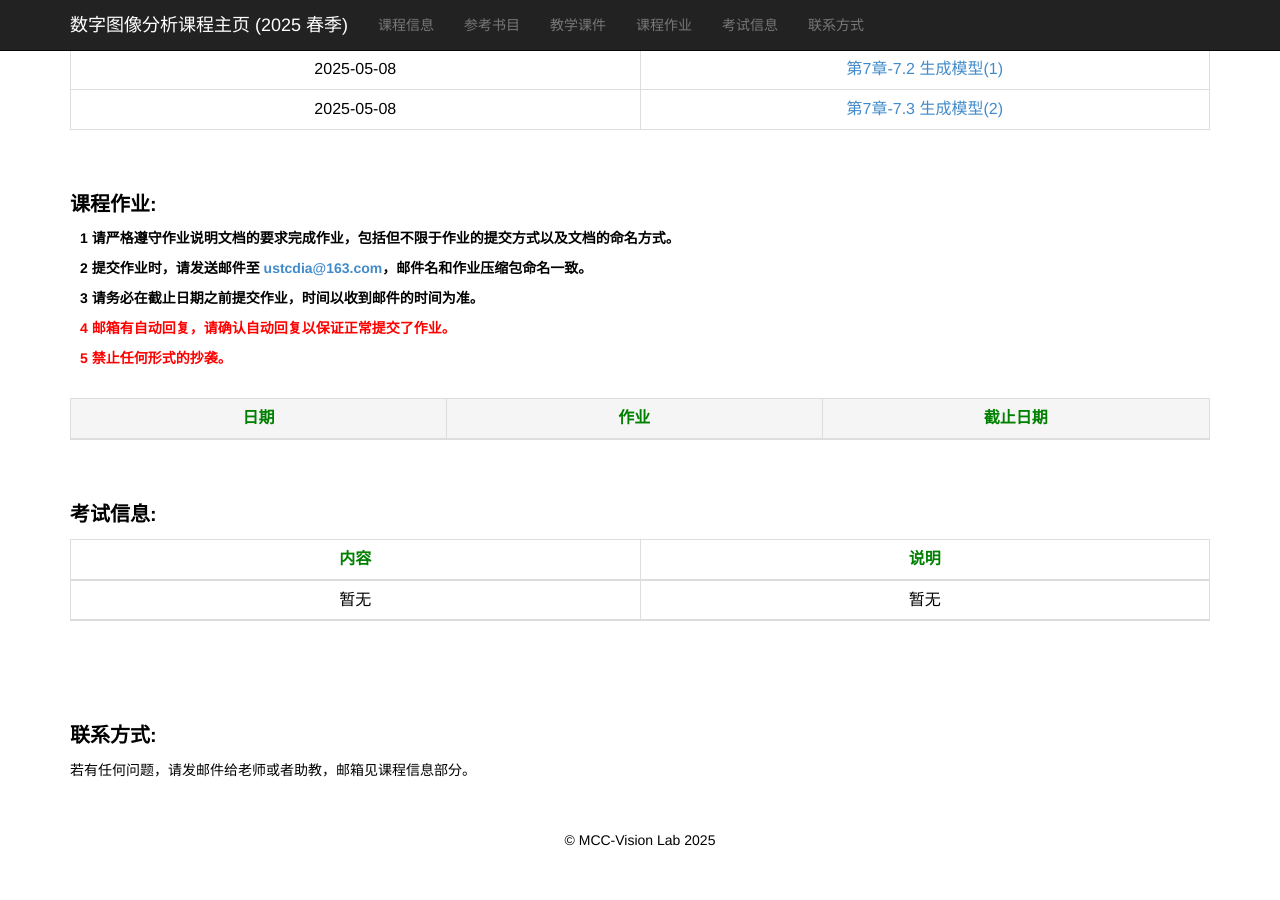
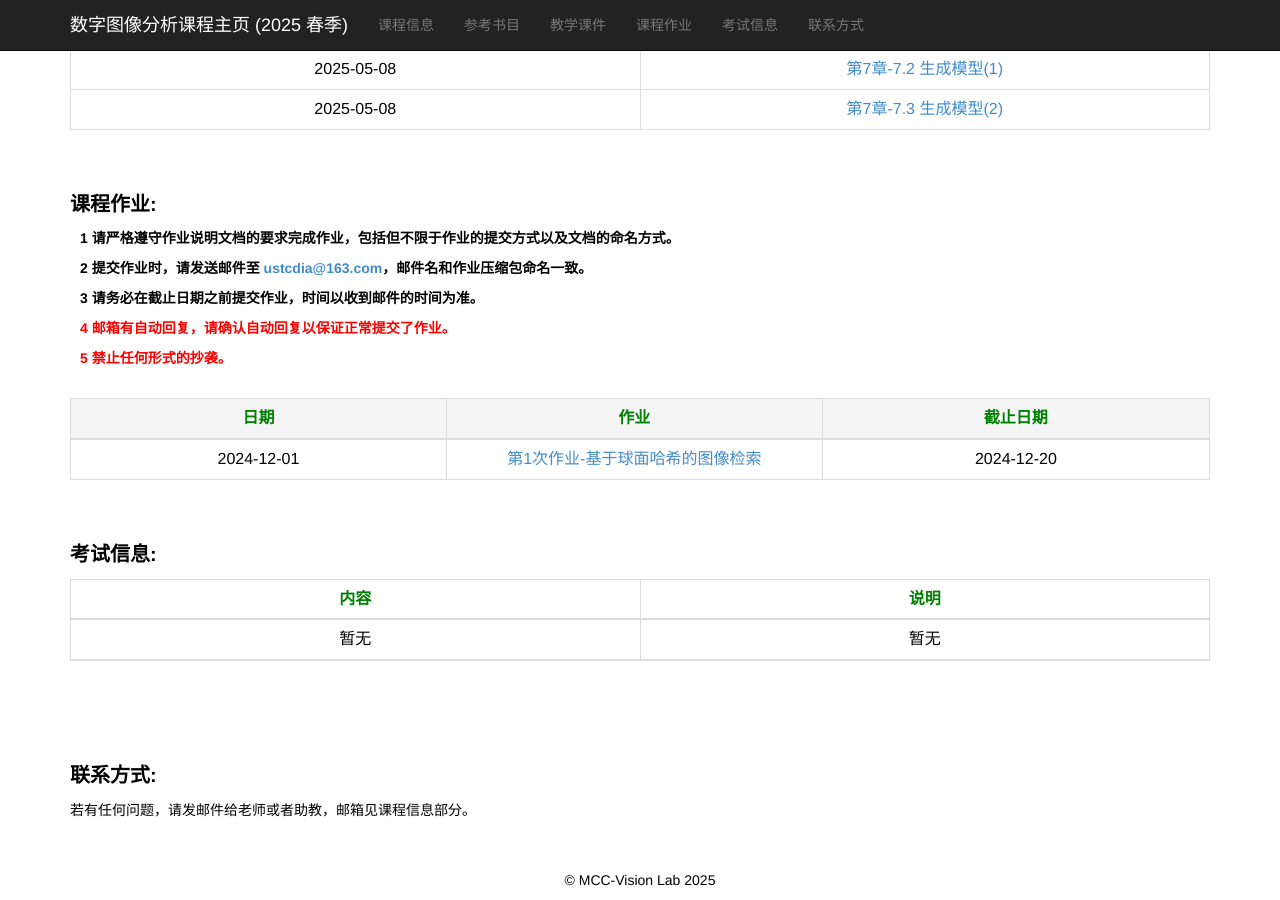
Before and after one commit to ustc-dia/ustc-dia.github.io, a Jekyll site: the page index.html, which Jekyll copies as it is, in a window 1280 px wide and 900 px high, scrolled down 1273 px. Built offline with Jekyll 4.4.1, drawn with Linux system fonts in a browser that asks for light colours; before the commit the page ends 2133 px from its top, so only the background shows below that.

Commit message:
Update index.html

```diff
--- a/index.html
+++ b/index.html
@@ -287,12 +287,13 @@
             </thead>
             <tbody>
 
-                <!--
+
                 <tr>
                     <td>2024-12-01</td>
-                    <td><a href="https://github.com/ustc-dia/ustc-dia.github.io/raw/refs/heads/master/homework_2024_autumn/%E7%AC%AC1%E6%AC%A1%E4%BD%9C%E4%B8%9A-CNN%E5%9B%BE%E5%83%8F%E5%88%86%E7%B1%BB.zip?download=" target="_blank">第1次作业-CNN图像分类</a></td>
+                    <td><a href="./homeworks_2025_spring/DIA第1次作业-2025春.pptx" target="_blank">第1次作业-基于球面哈希的图像检索</a></td>
                     <td>2024-12-20</td>
                 </tr>
+                <!--
                 <tr>
                     <td>2024-12-26</td>
                     <td><a href="./homework_2024_autumn/DIA第2次作业-2024秋.pptx" target="_blank"><del>第2次作业-基于球面哈希的图像检索</del></a></td>
```
